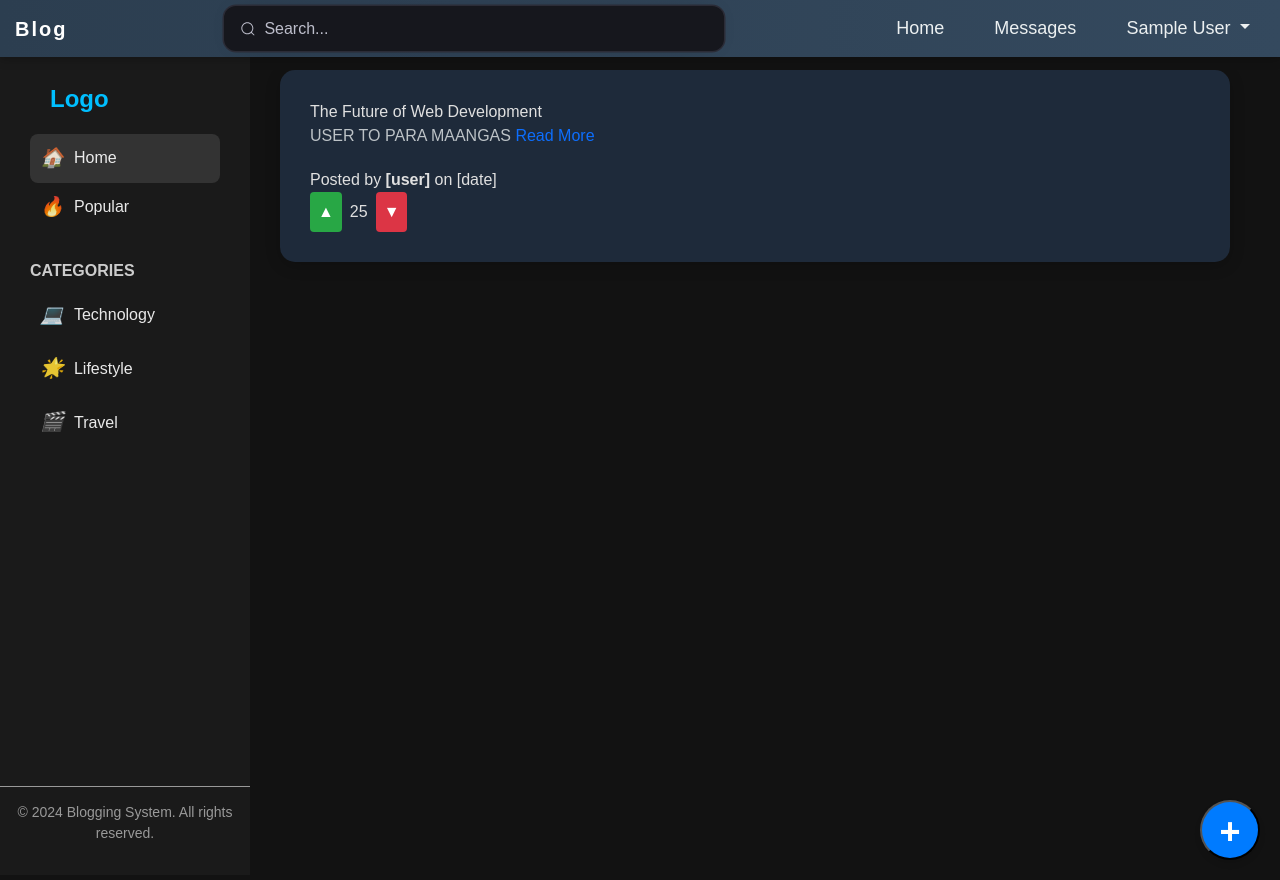
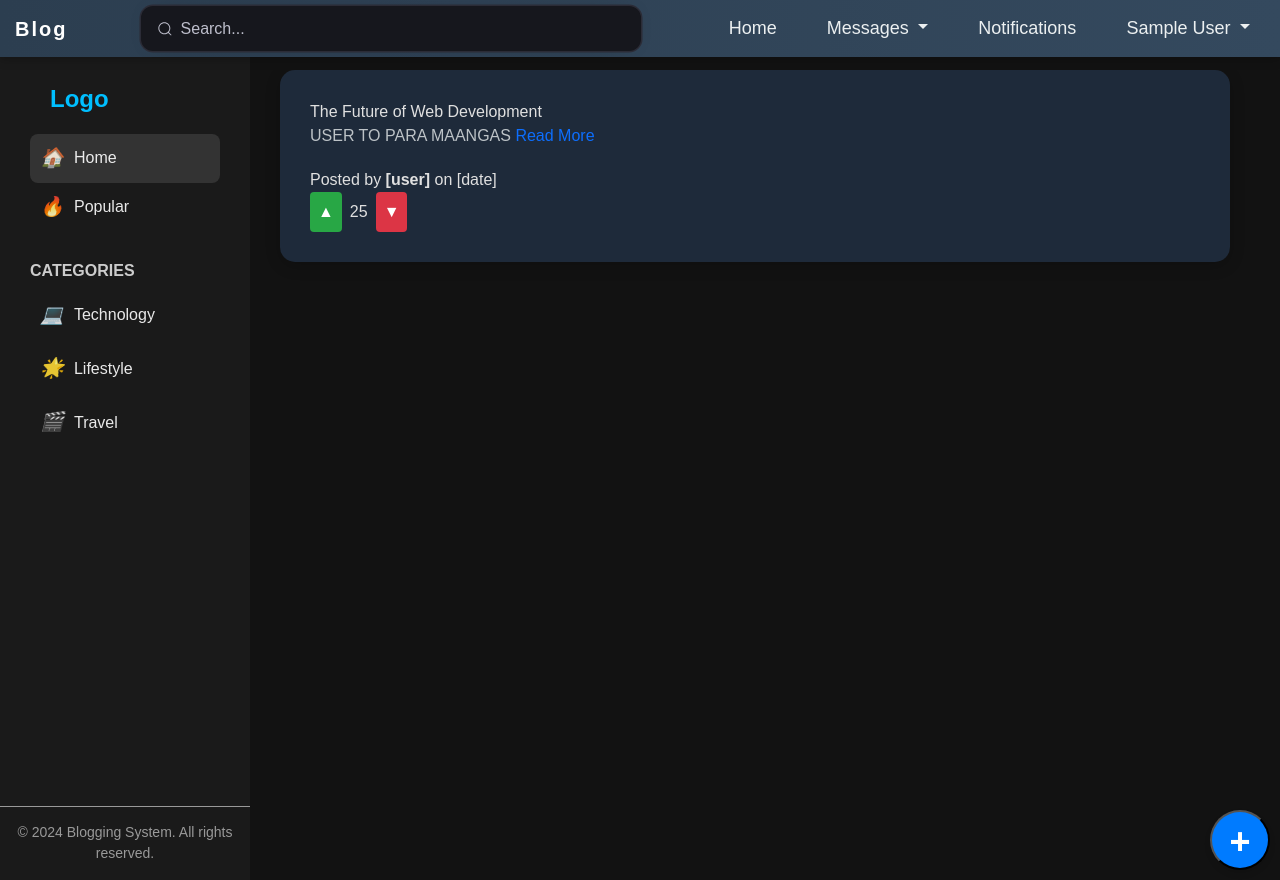
Before and after one commit to majeranoL/Websystem-Finals, a PHP site: page /user.php in a window 1280 px wide. Run offline with PHP 8.4, Linux system fonts and the light colour scheme; the visitor is signed in with stand-in values (Sample User, id 1).

Commit message:
User interface done na ata

```diff
--- a/Styles/Regform.css
+++ b/Styles/Regform.css
@@ -78,4 +78,5 @@ body.registration-page {
 
 .btn-register:hover {
     background-color: #2563eb;
-    transform: translateY(-2px
+    transform: translateY(-2px)
+ }
--- a/includes/navbar.php
+++ b/includes/navbar.php
@@ -45,7 +45,29 @@ $current_page = basename($_SERVER['PHP_SELF']); // Get the current page name
             <?php if (isset($_SESSION['user_id'])): ?>
                 <!-- Show Home and Messages links if logged in -->
                 <a href="user.php" <?php echo $current_page == 'user.php' ? 'class="active"' : ''; ?>>Home</a>
-                <a href="messages.php" <?php echo $current_page == 'messages.php' ? 'class="active"' : ''; ?>>Messages</a>
+
+
+
+
+            <div class="nav-item dropdown">
+            <a class="nav-link dropdown-toggle" href="#" id="messagesDropdown" role="button" data-bs-toggle="dropdown" aria-expanded="false">
+                Messages
+            </a>
+            <ul class="dropdown-menu dropdown-menu-end"  aria-labelledby="messagesDropdown"
+            style="background-color: #1a1a1a; border: none;" id="messagesList">
+                <!-- Sample messages; replace with dynamic content later -->
+                <li><a class="dropdown-item" href="#" style="color: rgba(255, 255, 255, 0.9); padding: 10px 20px; background-color: #1a1a1a;"
+                onclick="openChat('John Doe')">John Doe</a></li>
+                <li><a class="dropdown-item" href="#"
+                style="color: rgba(255, 255, 255, 0.9); padding: 10px 20px; background-color: #1a1a1a;" onclick="openChat('Jane Smith')">Jane Smith</a></li>
+            </ul>
+            </div>
+
+
+
+
+                <!-- notification -->
+                <a href="notification.php" <?php echo $current_page == 'notification.php' ? 'class=active': ''; ?>>Notifications</a>
 
             <!-- Dropdown for user profile options -->
             <div class="nav-item dropdown">
--- a/includes/sidebar.php
+++ b/includes/sidebar.php
@@ -49,7 +49,7 @@
 /* Sidebar */
 .sidebar {
     background-color: #1a1a1a; /* Distinct dark blue-gray background for the sidebar */
-    height: calc(100vh - 60px); /* Ensure it fits below the navbar */
+    height: calc(100vh - 40px); /* Ensure it fits below the navbar */
     overflow-y: auto;
     position: fixed;
     margin-top: -15px; /* Align with the height of the navbar */
--- a/login.php
+++ b/login.php
@@ -23,7 +23,7 @@
             <input type="password" class="form-control" name="password" placeholder="Password" required>
             <button type="submit" class="btn-register">Login</button>
         </form>
-        <a href="Registration.php" style="">No Account yet? Sign up here</a>
+        <a href="Registration.php">No Account yet? Sign up here</a>
     </div>
 </div>
 </body>
--- a/user.php
+++ b/user.php
@@ -27,8 +27,14 @@ session_start();
         </div>
     </div>
 
-    <!-- Create Post Button -->
-    <button class="create-post-btn" onclick="openModal()">+</button>
+<!-- Create Post Button -->
+<button class="create-post-btn" onclick="openModal()" style="position: fixed; bottom: 10px; right: 10px; z-index: 1000;">+</button>
+
+<!-- Chat Container (Positioned beside the button) -->
+<div id="chatContainer" style="position: fixed; bottom: -20px; right: 80px; max-width: 300px; z-index: 1050;">
+    <!-- Chat windows will dynamically appear here -->
+</div>
+
 </div>
 
 <!-- Modal -->
@@ -83,3 +89,71 @@ session_start();
         }
     };
 </script>
+
+<script>
+function openChat(userName) {
+    // Check if the chat window already exists
+    if (document.getElementById('chat-' + userName)) {
+        return; // Chat window already open
+    }
+
+    // Create a chat window
+    const chatWindow = document.createElement('div');
+    chatWindow.id = 'chat-' + userName;
+    chatWindow.classList.add('chat-window');
+    chatWindow.style = `
+    position: absolute;
+    width: 300px;
+    height: 400px;
+    background: #1a1a1a;
+    border: none; /* Remove the white outline */
+    border-radius: 8px;
+    margin-bottom: 10px;
+    box-shadow: 0px 2px 10px rgba(0, 0, 0, 0.2);
+    display: flex;
+    flex-direction: column;
+`;
+
+
+    // Add chat header
+    chatWindow.innerHTML = `
+    <div style="background: #3b5998; color: #1a1a1a; padding: 10px; border-radius: 8px 8px 0 0; display: flex; justify-content: space-between;">
+        <span>${userName}</span>
+        <button style="background: none; border: none; color: white; font-size: 16px; cursor: pointer;" onclick="closeChat('${userName}')">×</button>
+    </div>
+    <div style="flex: 1; padding: 10px; overflow-y: auto;">
+        <p>Chat with ${userName}</p>
+        <!-- Chat messages will go here -->
+    </div>
+    <div style="padding: 10px; border-top: 1px solid #ccc;">
+        <input type="text" placeholder="Type a message" style="width: 100%; padding: 8px; border-radius: 4px; border: 1px solid #ccc; background: #1a1a1a; color: white;">
+    </div>
+`;
+
+
+    // Append the chat window to the container
+    const chatContainer = document.getElementById('chatContainer');
+    chatContainer.appendChild(chatWindow);
+
+    // Get the number of existing chat windows
+    const chatWindows = document.getElementsByClassName('chat-window');
+
+    // Calculate the right position based on the number of open chats
+    const windowWidth = chatWindow.offsetWidth;
+    const gap = 10; // Space between chat windows
+    const rightPosition = (chatWindows.length * (windowWidth + gap)) + gap; // Adjusted right position
+
+    // Set the position of the new chat window
+    chatWindow.style.right = rightPosition + 'px';
+    chatWindow.style.bottom = '10px'; // Align all chat windows at the same bottom position
+}
+
+function closeChat(userName) {
+    const chatWindow = document.getElementById('chat-' + userName);
+    if (chatWindow) {
+        chatWindow.remove(); // Remove the chat window
+    }
+}
+
+
+</script>
```
